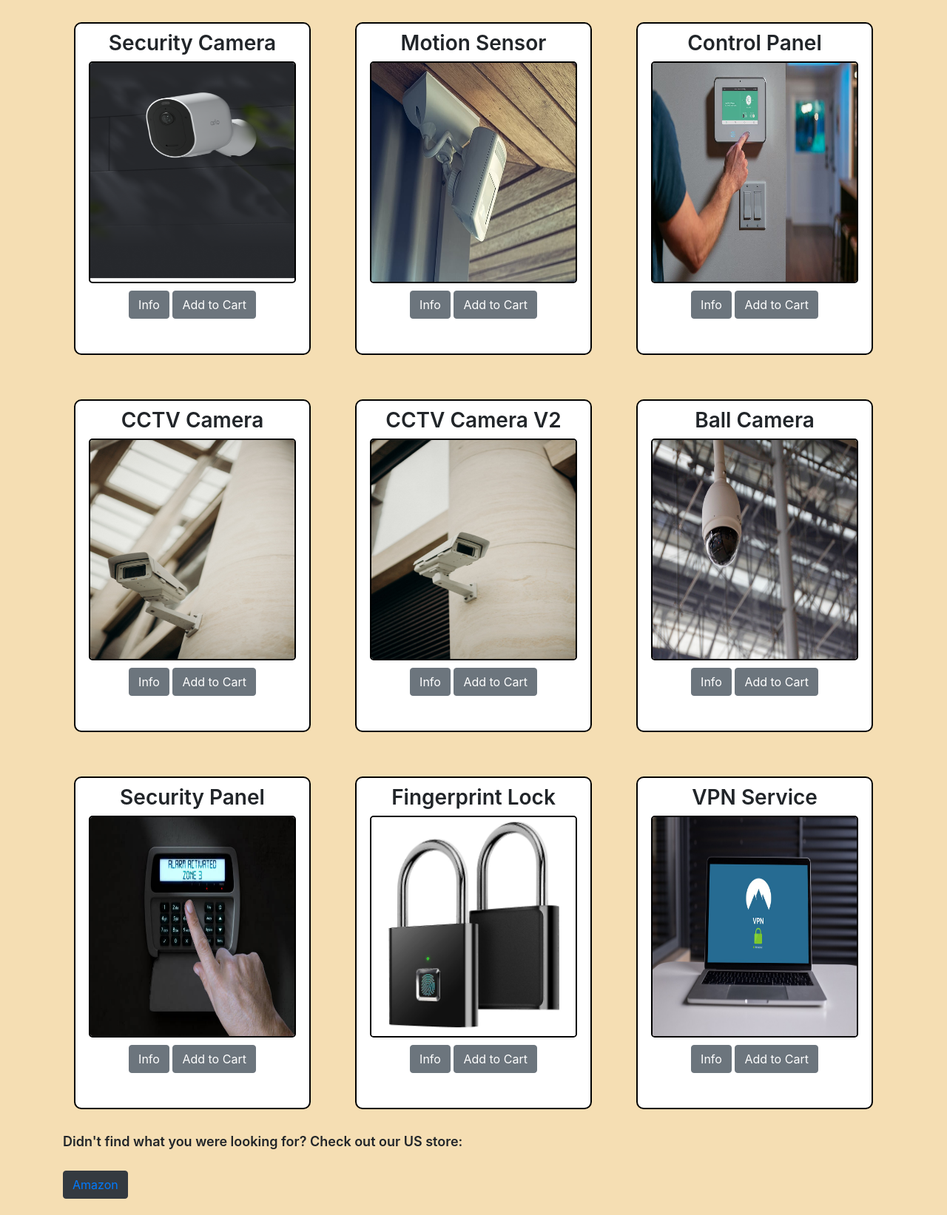
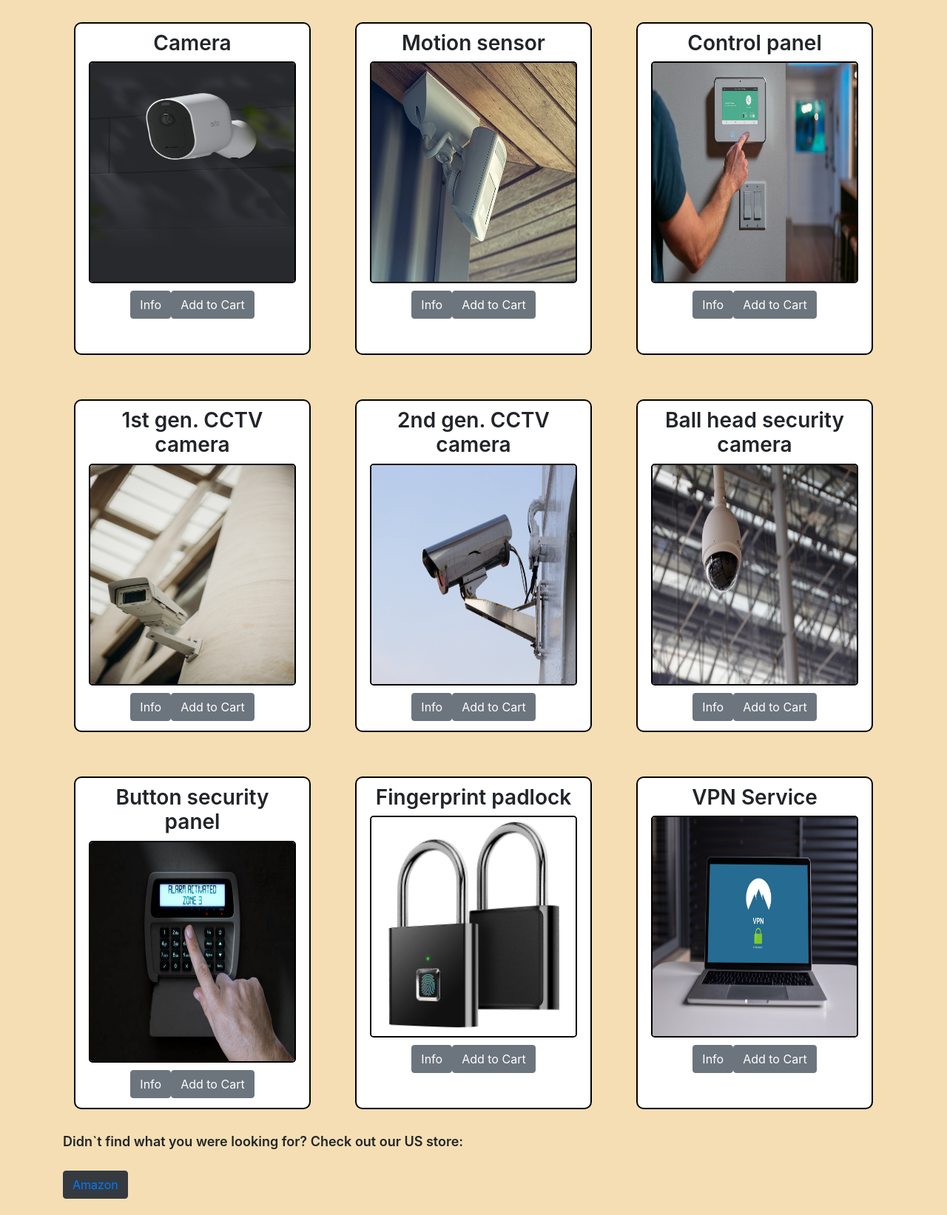
Before and after one commit to Majloww/skr-jaz-projekt, a PHP site: page /shop.php in a window 1280 px wide. Shown: the part 59-1702 px from the top of the page at 74% size. Run offline with PHP 8.4, Linux system fonts and the light colour scheme; a user stored in the database is signed in; data comes from the database, SQL or seed files in the repository; both versions use the stored data as it was after the commit.

Commit message:
Added e-shop
E-shop with a shopping cart, all images are in /images folder, all images have their id as their name, database has all products. Issue: doesn't subtract quantity in cart from products table.

```diff
--- a/header.php
+++ b/header.php
@@ -32,7 +32,7 @@
                     <a class="dropdown-item" href="profile.php"><svg xmlns="http://www.w3.org/2000/svg" width="16" height="16" fill="currentColor" class="bi bi-person" viewBox="0 0 16 16">
                             <path d="M8 8a3 3 0 1 0 0-6 3 3 0 0 0 0 6m2-3a2 2 0 1 1-4 0 2 2 0 0 1 4 0m4 8c0 1-1 1-1 1H3s-1 0-1-1 1-4 6-4 6 3 6 4m-1-.004c-.001-.246-.154-.986-.832-1.664C11.516 10.68 10.289 10 8 10c-2.29 0-3.516.68-4.168 1.332-.678.678-.83 1.418-.832 1.664z" />
                         </svg>Profile</a>
-                    <a class="dropdown-item" href="#"><svg xmlns="http://www.w3.org/2000/svg" width="16" height="16" fill="currentColor" class="bi bi-cart" viewBox="0 0 16 16">
+                    <a class="dropdown-item" href="cart.php"><svg xmlns="http://www.w3.org/2000/svg" width="16" height="16" fill="currentColor" class="bi bi-cart" viewBox="0 0 16 16">
                             <path d="M0 1.5A.5.5 0 0 1 .5 1H2a.5.5 0 0 1 .485.379L2.89 3H14.5a.5.5 0 0 1 .491.592l-1.5 8A.5.5 0 0 1 13 12H4a.5.5 0 0 1-.491-.408L2.01 3.607 1.61 2H.5a.5.5 0 0 1-.5-.5M3.102 4l1.313 7h8.17l1.313-7H3.102zM5 12a2 2 0 1 0 0 4 2 2 0 0 0 0-4m7 0a2 2 0 1 0 0 4 2 2 0 0 0 0-4m-7 1a1 1 0 1 1 0 2 1 1 0 0 1 0-2m7 0a1 1 0 1 1 0 2 1 1 0 0 1 0-2" />
                         </svg>Cart</a>
                     <a class="dropdown-item" href="qaa.php"><svg xmlns="http://www.w3.org/2000/svg" width="16" height="16" fill="currentColor" class="bi bi-question-circle" viewBox="0 0 16 16">
--- /dev/null
+++ b/products.php
@@ -0,0 +1,28 @@
+<?php
+class Product
+{
+    private $conn;
+
+    public function __construct()
+    {
+        include_once "dbconnect.php";
+        $this->conn = dbconnect();
+
+        if ($this->conn->connect_error) {
+            die("Connection failed: " . $this->conn->connect_error);
+        }
+    }
+
+    public function getAll()
+    {
+        $sql = "SELECT * FROM products";
+        $result = $this->conn->query($sql);
+        return $result->fetch_all(MYSQLI_ASSOC);
+    }
+
+    public function updateQuantity($productId, $quantity)
+    {
+        $sql = "UPDATE products SET quantity = quantity - $quantity WHERE id = $productId";
+        return $this->conn->query($sql);
+    }
+}
--- a/shop.php
+++ b/shop.php
@@ -15,87 +15,41 @@
 
     <!--Items - row col img-->
     <div class="container">
-        <div class="row">
-            <div class="col-md">
-                <h3>
-                    Security Camera
-                </h3>
-                <img src="camera.png" alt="" class="shop-img" id="0001">
-                <button type="button" class="btn btn-secondary" onclick="alert('Id 1 \nSecurity camera model 2020')">Info</button>
-                <button type="button" class="btn btn-secondary">Add to Cart</button>
-            </div>
-            <div class="col-md">
-                <h3>
-                    Motion Sensor
-                </h3>
-                <img src="motion-sensor.jpg" alt="" class="shop-img" id="0002">
-                <button type="button" class="btn btn-secondary" onclick="alert('Id 2 \nInfrared motion sensor')">Info</button>
-                <button type="button" class="btn btn-secondary">Add to Cart</button>
-            </div>
-            <div class="col-md">
-                <h3>
-                    Control Panel
-                </h3>
-                <img src="control-panel.jpg" alt="" class="shop-img" id="0003">
-                <button type="button" class="btn btn-secondary" onclick="alert('Id 3 \nControl panel that monitors your cameras')">Info</button>
-                <button type="button" class="btn btn-secondary">Add to Cart</button>
-            </div>
-        </div>
-        <div class="row">
-            <div class="col-md">
-                <h3>
-                    CCTV Camera
-                </h3>
-                <img src="camera2.jpg" alt="" class="shop-img" id="0003">
-                <button type="button" class="btn btn-secondary" onclick="alert('Id 4 \nCCTV camera 1st gen')">Info</button>
-                <button type="button" class="btn btn-secondary">Add to Cart</button>
-            </div>
-            <div class="col-md">
-                <h3>
-                    CCTV Camera V2
-                </h3>
-                <img src="camera3.jpg" alt="" class="shop-img" id="0003">
-                <button type="button" class="btn btn-secondary" onclick="alert('Id 5 \nCCTV camera, upgraded model')">Info</button>
-                <button type="button" class="btn btn-secondary">Add to Cart</button>
-            </div>
-            <div class="col-md">
-                <h3>
-                    Ball Camera
-                </h3>
-                <img src="camera4.jpg" alt="" class="shop-img" id="0003">
-                <button type="button" class="btn btn-secondary" onclick="alert('Id 6 \nSecurity camera with ball head')">Info</button>
-                <button type="button" class="btn btn-secondary">Add to Cart</button>
-            </div>
-        </div>
-        <div class="row">
-            <div class="col-md">
-                <h3>
-                    Security Panel
-                </h3>
-                <img src="panel2.jpg" alt="" class="shop-img" id="0003">
-                <button type="button" class="btn btn-secondary" onclick="alert('Id 7 \nSecurity panel with buttons')">Info</button>
-                <button type="button" class="btn btn-secondary">Add to Cart</button>
-            </div>
-            <div class="col-md">
-                <h3>
-                    Fingerprint Lock
-                </h3>
-                <img src="padlock.jpg" alt="" class="shop-img" id="0003">
-                <button type="button" class="btn btn-secondary" onclick="alert('Id 8 \nPadlock with fingerprint reader')">Info</button>
-                <button type="button" class="btn btn-secondary">Add to Cart</button>
-            </div>
-            <div class="col-md">
-                <h3>
-                    VPN Service
-                </h3>
-                <img src="vpn.jpg" alt="" class="shop-img" id="0003">
-                <button type="button" class="btn btn-secondary" onclick="alert('Id 9 \nVPN Service provided')">Info</button>
-                <button type="button" class="btn btn-secondary">Add to Cart</button>
-            </div>
-        </div>
+        <?php
+        include "products.php";
+        $product = new Product();
+        $products = $product->getAll();
 
-        <!--Forward na inu stranku cez button-->
-        <p>Didn't find what you were looking for? Check out our US store:</p><button class="btn btn-dark"><a href="https://www.amazon.com/" style="text-decoration: none;">Amazon</a></button>
+        if ($products) {
+            $rowOpen = false;
+            foreach ($products as $index => $item) {
+                if ($index % 3 == 0) {
+                    if ($rowOpen) {
+                        echo '</div>';
+                    }
+                    echo '<div class="row">';
+                    $rowOpen = true;
+                }
+
+                echo '<div class="col-md">';
+                echo '<h3>' . htmlspecialchars($item['title']) . '</h3>';
+                echo '<img src="images/' . htmlspecialchars($item['product_id']) . '.jpg" alt="' . htmlspecialchars($item['title']) . '" class="shop-img" id="' . htmlspecialchars($item['product_id']) . '">';
+                echo '<button type="button" class="btn btn-secondary" onclick="alert(\'Id ' . htmlspecialchars($item['description']) . '\')">Info</button>';
+                echo '<form method="post" action="add-to-cart.php" style="display:inline;">';
+                echo '<input type="hidden" name="product_id" value="' . htmlspecialchars($item['product_id']) . '">';
+                echo '<input type="hidden" name="quantity" value="1">';
+                echo '<button type="submit" class="btn btn-secondary">Add to Cart</button>';
+                echo '</form>';
+                echo '</div>';
+            }
+            if ($rowOpen) {
+                echo '</div>';
+            }
+            echo '<p>Didn`t find what you were looking for? Check out our US store:</p><button class="btn btn-dark"><a href="https://www.amazon.com/" style="text-decoration: none;">Amazon</a></button>';
+            echo '</div>';
+        }
+
+        ?>
     </div>
 
     <?php
```
Also changed, not shown: add-to-cart.php (added, +23 -0 lines), cart.php (added, +72 -0 lines), ukf-eshop.sql (+32 -1 lines), camera.png (deleted), images/1.jpg (added), images/2.jpg (renamed from motion-sensor.jpg), images/3.jpg (renamed from control-panel.jpg), images/4.jpg (renamed from camera2.jpg), images/5.jpg (renamed from camera.jpg), images/6.jpg (renamed from camera4.jpg), images/7.jpg (renamed from panel2.jpg), images/8.jpg (renamed from padlock.jpg), images/9.jpg (renamed from vpn.jpg), images/camera3.jpg (renamed from camera3.jpg), 2 more files.
